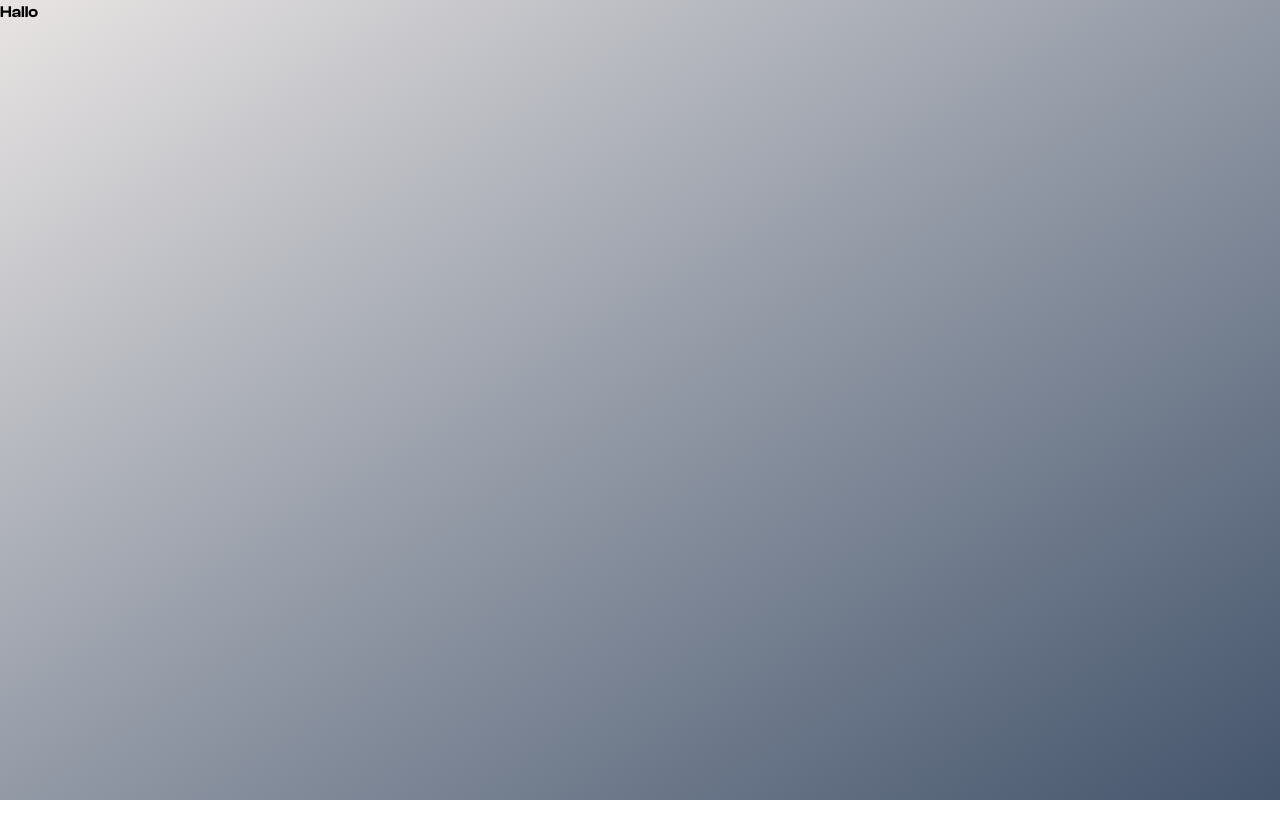
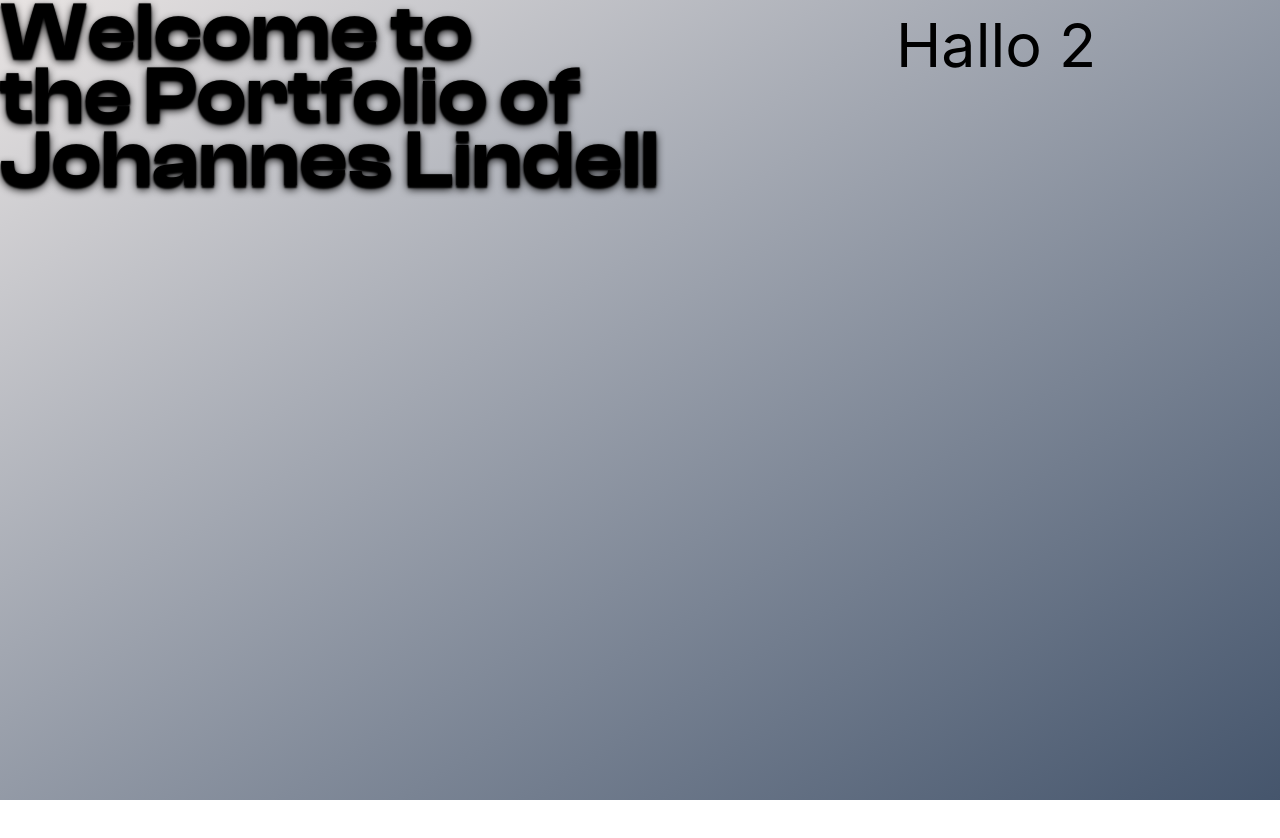
Before and after one commit to JojoSlice/portfolio, a React app in the folder frontend/: page / in a window 1280 px wide. Shown: the top 838 px of the page. Built offline with nearby package versions, Linux system fonts and the light colour scheme; the HTML template or start-up script is replaced by a standard one.

Commit message:
some css and hero fix

```diff
--- a/frontend/src/components/Hero.tsx
+++ b/frontend/src/components/Hero.tsx
@@ -26,11 +26,14 @@ export default function Hero() {
         <section ref={sectionRef} className="h-[200vh]">
             <div className="sticky top-0 h-screen overflow-hidden bg-gradient-to-br from-taupe-200 to-slate-600">
                 <div ref={trackRef} className="flex h-full">
-                    <div className="min-w-screen h-full">
-                        <h1 className="headline">Hallo</h1>
+                    <div className="min-w-[70vw] h-full">
+                        <h1 className="headline text-shadow-lg text-shadow-black">Welcome to<br />the Portfolio of<br />Johannes Lindell</h1>
                     </div>
-                    <div className="min-w-screen h-full">
+                    <div className="min-w-[60vw] h-full">
                         <h1>Hallo 2</h1>
+                    </div>
+                    <div className="min-w-[70vw] h-full">
+                        <h1>Hallo 3</h1>
                     </div>
                 </div>
             </div>
--- a/frontend/src/index.css
+++ b/frontend/src/index.css
@@ -3,4 +3,25 @@
 
 .headline {
   font-family: "ClashDisplay-Semibold";
+  line-height: 4rem;
+  font-size: 5rem;
 }
+
+p {
+  font-size: 16px;
+}
+
+h6 {
+  font-size: 1.25rem;
+  letter-spacing: -0.5%;
+}
+
+h3 {
+  font-size: 2.441rem;
+  letter-spacing: -1.5%;
+}
+
+h1 {
+  font-size: 3.815rem;
+  letter-spacing: -2%;
+}
```
